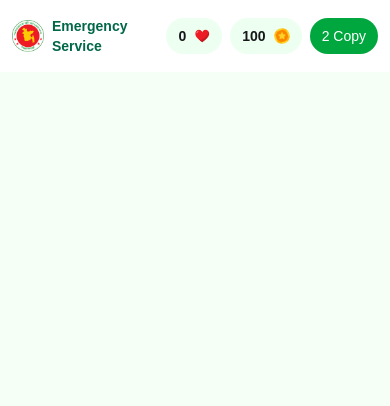
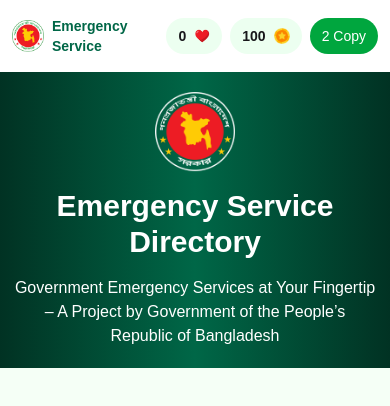
Before and after one commit to shihab-63/B12-A5-Emergency-Hotline, a website: page index.html in a window 390 px wide. Drawn offline with nearby package versions, Linux system fonts and the light colour scheme.

Commit message:
add hero section with responsiveness

```diff
--- a/index.html
+++ b/index.html
@@ -31,7 +31,9 @@
     <!-- Header Area -->
     <header class="bg-white">
       <!-- Navbar -->
-      <nav class="max-w-[1800px] mx-auto flex justify-between items-center px-3">
+      <nav
+        class="max-w-[1800px] mx-auto flex justify-between items-center px-3"
+      >
         <!-- nav left -->
         <div class="flex items-center gap-2 py-4">
           <img src="./assets/logo.png" alt="Logo image" class="w-8 md:w-12" />
@@ -47,7 +49,11 @@
             class="flex items-center gap-2 bg-[#ECFFF0] py-2 px-3 md:px-5 rounded-3xl"
           >
             <span class="font-bold text-sm md:text-[16px]">0</span>
-            <img src="./assets/heart.png" alt="Heart image" class="w-4 md:w-6" />
+            <img
+              src="./assets/heart.png"
+              alt="Heart image"
+              class="w-4 md:w-6"
+            />
           </div>
           <!-- Star -->
           <div
@@ -58,10 +64,28 @@
           </div>
           <!-- Copy -->
           <div>
-            <h2 class="text-white bg-[#00A63E] py-2 px-3 md:px-6 rounded-3xl font-normal text-sm md:text-[16px]">2 Copy</h2>
+            <h2
+              class="text-white bg-[#00A63E] py-2 px-3 md:px-6 rounded-3xl font-normal text-sm md:text-[16px]"
+            >
+              2 Copy
+            </h2>
           </div>
         </div>
       </nav>
+
+      <!-- Hero Section -->
+      <section
+        class="bg-[linear-gradient(90deg,rgba(1,50,35,1)_0%,rgba(0,103,71,1)_50%,rgba(1,50,35,1)_100%)] w-full flex justify-center items-center text-center"
+      >
+        <div class="text-white py-5 px-3 md:px-0">
+          <img src="./assets/logo-dark.png" alt="Logo image" class="w-20 mx-auto" />
+          <h1 class="text-3xl md:text-4xl my-4 font-bold">Emergency Service Directory</h1>
+          <p class=" md:text-lg font-medium">
+            Government Emergency Services at Your Fingertip – A Project by
+            Government of the People’s Republic of Bangladesh
+          </p>
+        </div>
+      </section>
     </header>
   </body>
 </html>
```
Also changed, not shown: src/output.css.
